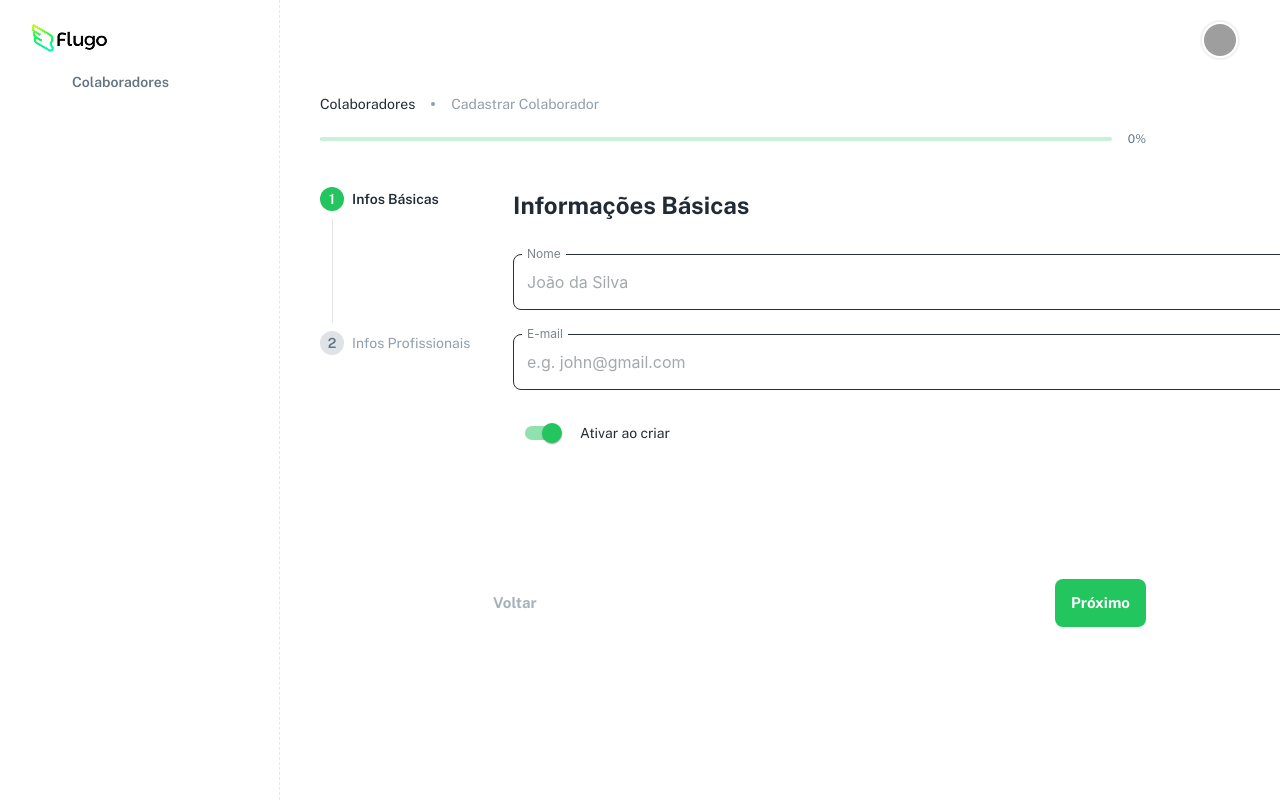
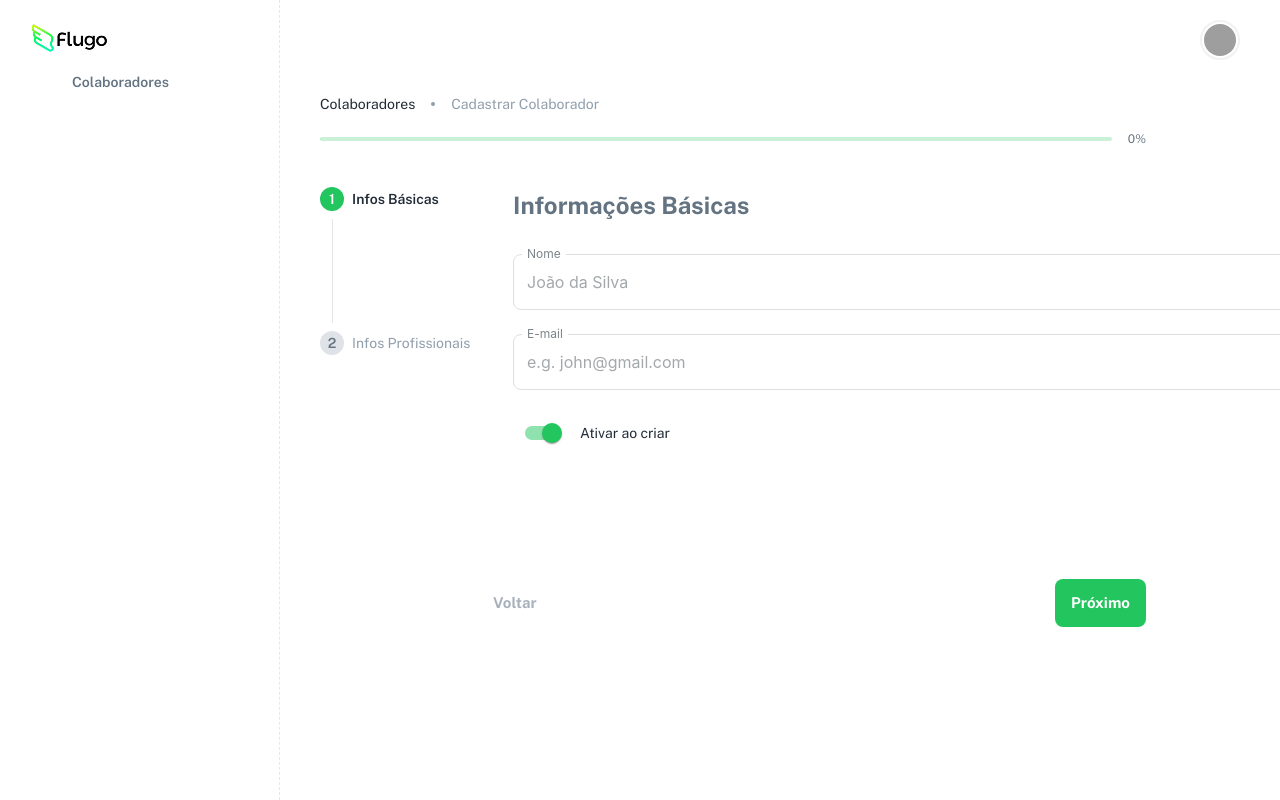
Before and after one commit to jampdroRomano/employee-onboarding-wizard, a React (Vite) app: page /criar in a window 1280 px wide. Shown: the top 800 px of the page. Built offline with nearby package versions, Linux system fonts and the light colour scheme; grey boxes are pictures that could not be loaded; some icons are missing.

Commit message:
feat: update color scheme in AppTextField, BasicInfoForm, and ProfessionalInfoForm components

```diff
--- a/src/components/common/AppTextField.tsx
+++ b/src/components/common/AppTextField.tsx
@@ -19,7 +19,7 @@ export const AppTextField = ({
   ...props
 }: AppTextFieldProps) => {
 
-  const baseColor = fixedActiveColor || '#263238';
+  const baseColor = fixedActiveColor || '#dcdedf';
   const interactionColor = fixedActiveColor || focusColor;
   const errorColor = '#d32f2f';
 
--- a/src/components/onboarding/BasicInfoForm.tsx
+++ b/src/components/onboarding/BasicInfoForm.tsx
@@ -24,7 +24,7 @@ export const BasicInfoForm = ({ formData, errors, handleChange }: BasicInfoFormP
             fontFamily: '"Public Sans", sans-serif',
             fontWeight: 700,
             fontSize: '24px',
-            color: '#212B36'
+            color: '#637381'
         }}
       >
         Informações Básicas
--- a/src/components/onboarding/ProfessionalInfoForm.tsx
+++ b/src/components/onboarding/ProfessionalInfoForm.tsx
@@ -14,7 +14,7 @@ export const ProfessionalInfoForm = () => {
             fontFamily: '"Public Sans", sans-serif',
             fontWeight: 700,
             fontSize: '24px',
-            color: '#212B36'
+            color: '#637381'
         }}
       >
         Informações Profissionais
@@ -33,7 +33,7 @@ export const ProfessionalInfoForm = () => {
               },
               '& .MuiOutlinedInput-notchedOutline': {
                 borderWidth: '1px',
-                borderColor: 'rgba(145, 158, 171, 0.20)',
+                borderColor: 'rgba(220, 222, 223)',
               }
             }}
             SelectProps={{
```
